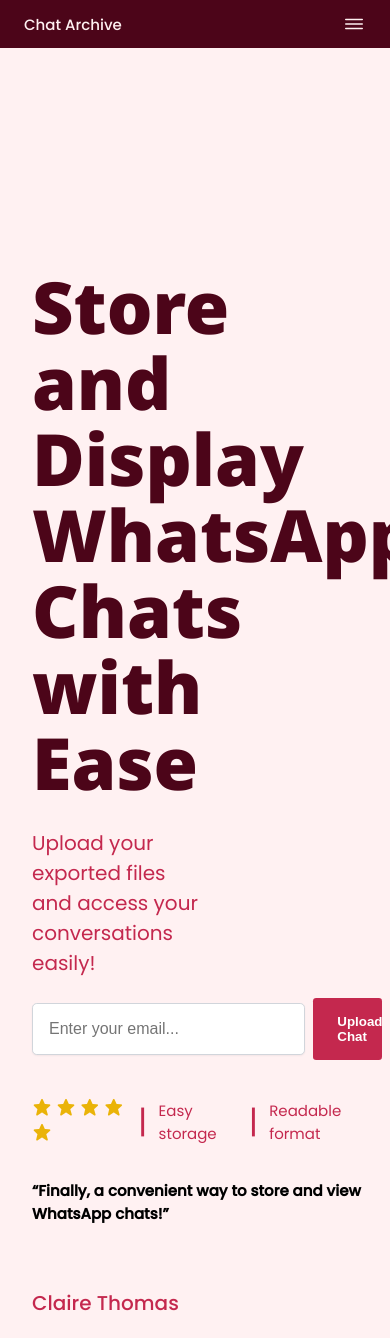
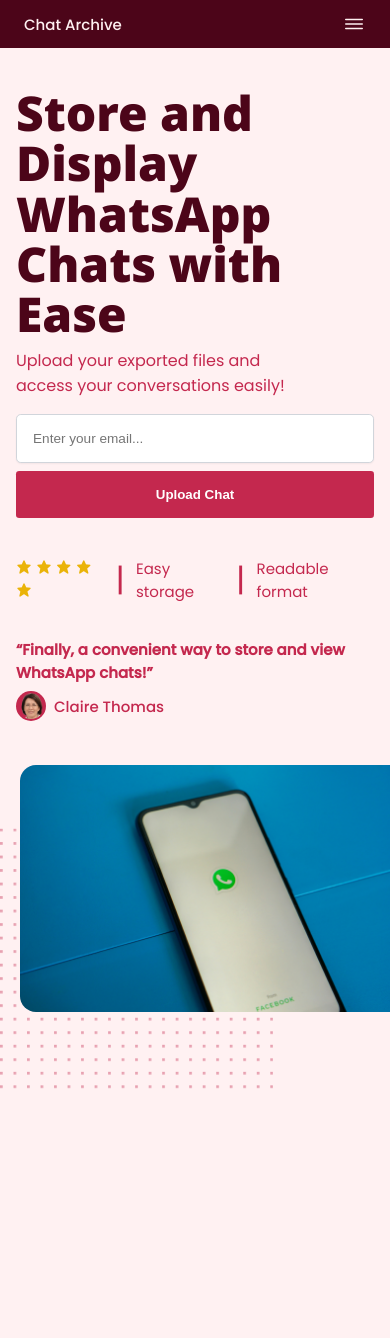
Before and after one commit to AbdullahButt2611/Chat_Archive, a Django app: page / in a window 390 px wide; the page is wider, and only the part inside the window is pictured. After the commit the page ends 1089 px from the top of that part, so only its background shows below. Run offline with Django 5.2, Linux system fonts and the light colour scheme; some libraries are stand-ins or nearby versions.

Commit message:
Hero Section Completed

```diff
--- a/static/css/responsive.css
+++ b/static/css/responsive.css
@@ -1,10 +1,26 @@
 /*#region =========    Root   ============  */
+@media screen and (max-width: 1050px) {
+    :root{
+        /*===== Font Sizes =====*/
+        --max-heading: 3.5rem;
+    }
+}
+
 @media screen and (min-width: 768px) {
     :root {
       --normal-font-size: 1rem;
       --small-font-size: .875rem;
     }
-  }
+}
+
+@media screen and (max-width: 650px) {
+    :root{
+        /*===== Font Sizes =====*/
+        --max-heading: 3rem;
+        --text-size: 1rem;
+        --normal-text: 0.85rem;
+    }
+}
 /*#endregion =========    End Root   ============  */
 
 
@@ -117,3 +133,79 @@
     }
 }
 /*#endregion =========    End HEADER   ============  */
+
+
+/*#region =========    Reusable Classes   ============  */
+@media screen and (max-width: 1050px) {
+    .max-heading{
+        line-height: 3.75rem;
+    }
+}
+
+@media screen and (max-width: 650px) {
+    .max-heading{
+        line-height: 3.15rem;
+    }
+}
+/*#endregion =========    End Reusable Classes   ============  */
+
+
+/*#region =========    Index - Hero   ============  */
+@media screen and (max-width: 1050px) {
+    .newsletter{
+        width: 100%;
+    }
+}
+
+@media screen and (max-width: 1000px) {
+    .newsletter{
+        width: 100%;
+    }
+
+    .index-hero-section{
+        grid-template-columns: 1fr;
+    }
+
+    .index-hero-right svg{
+        width: 70%;
+    }
+
+    .index-hero-right img{
+        width: 70%;
+    }
+}
+
+@media screen and (max-width: 650px) {
+    .index-hero-right img{
+        width: 95%;
+        top: 0;
+    }
+
+    .index-hero-section{
+        padding-top: 0rem;
+    }
+
+    .newsletter{
+        width: 100%;
+        flex-direction: column;
+        gap: 0.5rem;
+    }
+
+    .newsletter input,
+    .newsletter button
+    {
+        width: 100%
+    }
+
+    .index-hero-left{
+        padding: 0 1rem;
+    }
+}
+/*#endregion =========    End Index - Hero   ============  */
+
+
+
+
+
+/*#region =========    General Layout   ============  */
+/*#endregion =========    End General Layout   ============  */
--- a/static/css/styles.css
+++ b/static/css/styles.css
@@ -35,6 +35,11 @@
 *, ::before, ::after {
   -webkit-box-sizing: border-box;
           box-sizing: border-box;
+}
+
+::selection {
+  color: var(--white-color);
+  background: var(--first-color);
 }
 
 body {
@@ -229,14 +234,14 @@
 
 /*#region =========    Index - Hero   ============  */
 .index-hero-section{
-  padding-top: 10rem;
+  padding-top: 5rem;
   display: grid;
   grid-template-columns: repeat(2, 1fr);
   gap: 2rem;
 }
 
 .index-hero-left{
-  width: 90%;
+  width: 100%;
   padding-left: 2rem;
 }
 
@@ -246,17 +251,20 @@
 
 .index-hero-left > p{
   font-weight: 300;
-  width: 50%;
+  width: 80%;
   margin-top: -2rem;
 }
 
 .newsletter{
-  width: 100%;
-  display: grid;
-  grid-template-columns: 80% 20%;
+  width: 80%;
+  display: flex;
   justify-content: flex-start;
   align-items: center;
   gap: 0.5rem;
+}
+
+.newsletter input{
+  width: 60%
 }
 
 .index-features{
@@ -283,6 +291,67 @@
   font-size: var(--normal-font-size);
   font-weight: 100;
 }
+
+.index-review h4{
+  color: var(--first-color);
+}
+
+.index-review .user-review-meta{
+  display: flex;
+  justify-content: flex-start;
+  align-items: center;
+  gap: 0.5rem;
+  margin-top: -1.5rem;
+}
+
+.user-avatar-container{
+  width: 30px;
+  height: 30px;
+  background-color: var(--first-color);
+  padding: 2px;
+  border-radius: 50%;
+  display: flex;
+  justify-content: center;
+  align-items: center;
+}
+
+.user-avatar-container img{
+  border-radius: 50%;
+}
+
+.index-review .user-review-meta p{
+  font-size: var(--normal-font-size);
+}
+
+.index-hero-right{
+  position: relative;
+}
+
+.index-hero-right svg{
+  position: absolute;
+  color: var(--first-color);
+  opacity: 0.4;
+  z-index: 1;
+}
+
+.index-hero-right .right-cornered{
+  width: 50%;
+  background-color: var(--second-color);
+  height: 100%;
+  position: absolute;
+  right: 0;
+  top: -2rem;
+  border-radius: 2rem 0 0 2rem;
+}
+
+.index-hero-right img{
+  border-radius: 1rem 0 0 1rem;
+  width: 90%;
+  position: absolute;
+  right: 0;
+  top: 4rem;
+  z-index: 2;
+}
 /*#endregion =========    End Index - Hero   ============  */
 
 
--- a/templates/index.html
+++ b/templates/index.html
@@ -31,7 +31,7 @@
             <h4>“Finally, a convenient way to store and view WhatsApp chats!”</h4>
             <div class="user-review-meta">
                 <div class="user-avatar-container">
-                    <img src="" alt="">
+                    <img src="{% static 'images/user-avatar-female.png' %}" alt="">
                 </div>
                 <p>Claire Thomas</p>
             </div>
```
